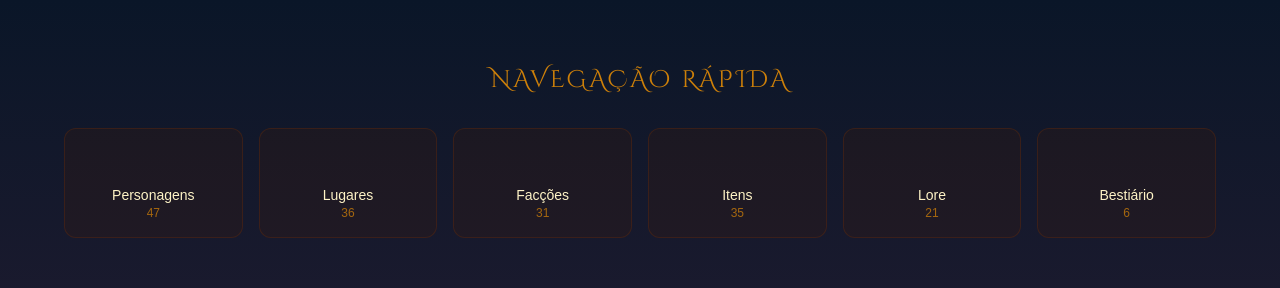
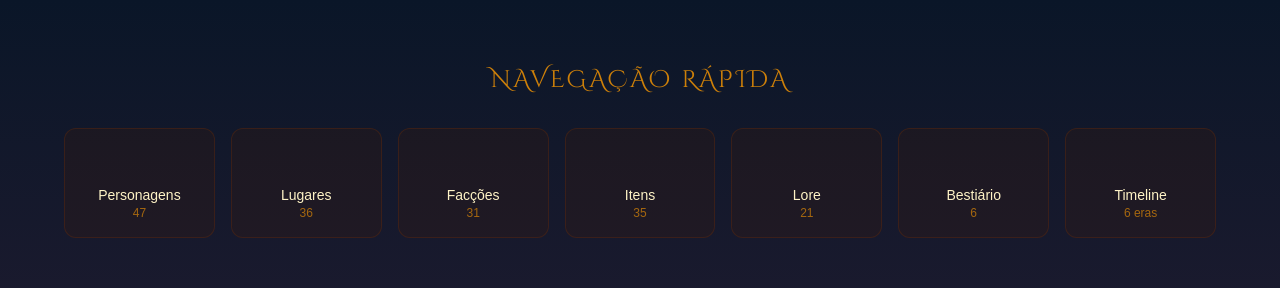
Before and after one commit to PeterTechDev/atrias-wiki, a Next.js app: page / in a window 1280 px wide. Shown: the part 800-1088 px from the top of the page. Built offline with nearby package versions, Linux system fonts and the light colour scheme; some icons are missing; a web font is replaced by a local one.

Commit message:
feat: add timeline to quick navigation

```diff
--- a/src/app/page.tsx
+++ b/src/app/page.tsx
@@ -113,7 +113,7 @@ export default function Home() {
             Navegação Rápida
           </h2>
 
-          <div className="mt-8 grid grid-cols-3 md:grid-cols-6 gap-4">
+          <div className="mt-8 grid grid-cols-3 md:grid-cols-7 gap-4">
             {[
               { icon: 'game-icons:cowled', label: 'Personagens', count: stats.characters, href: '/characters' },
               { icon: 'game-icons:castle', label: 'Lugares', count: stats.places, href: '/places' },
@@ -121,6 +121,7 @@ export default function Home() {
               { icon: 'game-icons:swap-bag', label: 'Itens', count: stats.items, href: '/items' },
               { icon: 'game-icons:scroll-unfurled', label: 'Lore', count: stats.lore, href: '/lore' },
               { icon: 'game-icons:spiked-dragon-head', label: 'Bestiário', count: stats.monsters, href: '/monsters' },
+              { icon: 'game-icons:sundial', label: 'Timeline', count: '6 eras', href: '/timeline' },
             ].map((cat) => (
               <Link
                 key={cat.label}
```
